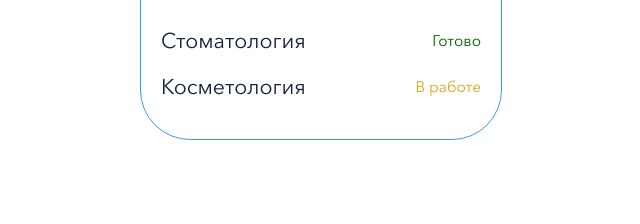
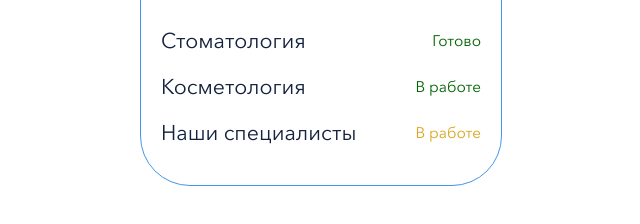
Before and after one commit to walkinded/AMIDEA, a plain HTML site: page map.html in a window 1280 px wide. Shown: the part 72-296 px from the top of the page, without its empty margins (319-959 px from the left). Drawn offline with Linux system fonts and the light colour scheme.

Commit message:
added link to map

```diff
--- a/map.html
+++ b/map.html
@@ -14,7 +14,8 @@
     <p>Амидея</p>
     <ul>
       <li><a href="index.html">Стоматология</a><span class="map-nav_done">Готово</span></li>
-      <li><a href="index-cosmetology.html.html">Косметология</a><span class="map-nav_in-work">В работе</span></li>
+      <li><a href="index-cosmetology.html.html">Косметология</a><span class="map-nav_done">В работе</span></li>
+      <li><a href="our-experts.html">Наши специалисты</a><span class="map-nav_in-work">В работе</span></li>
     </ul>
   </div>
 
```
